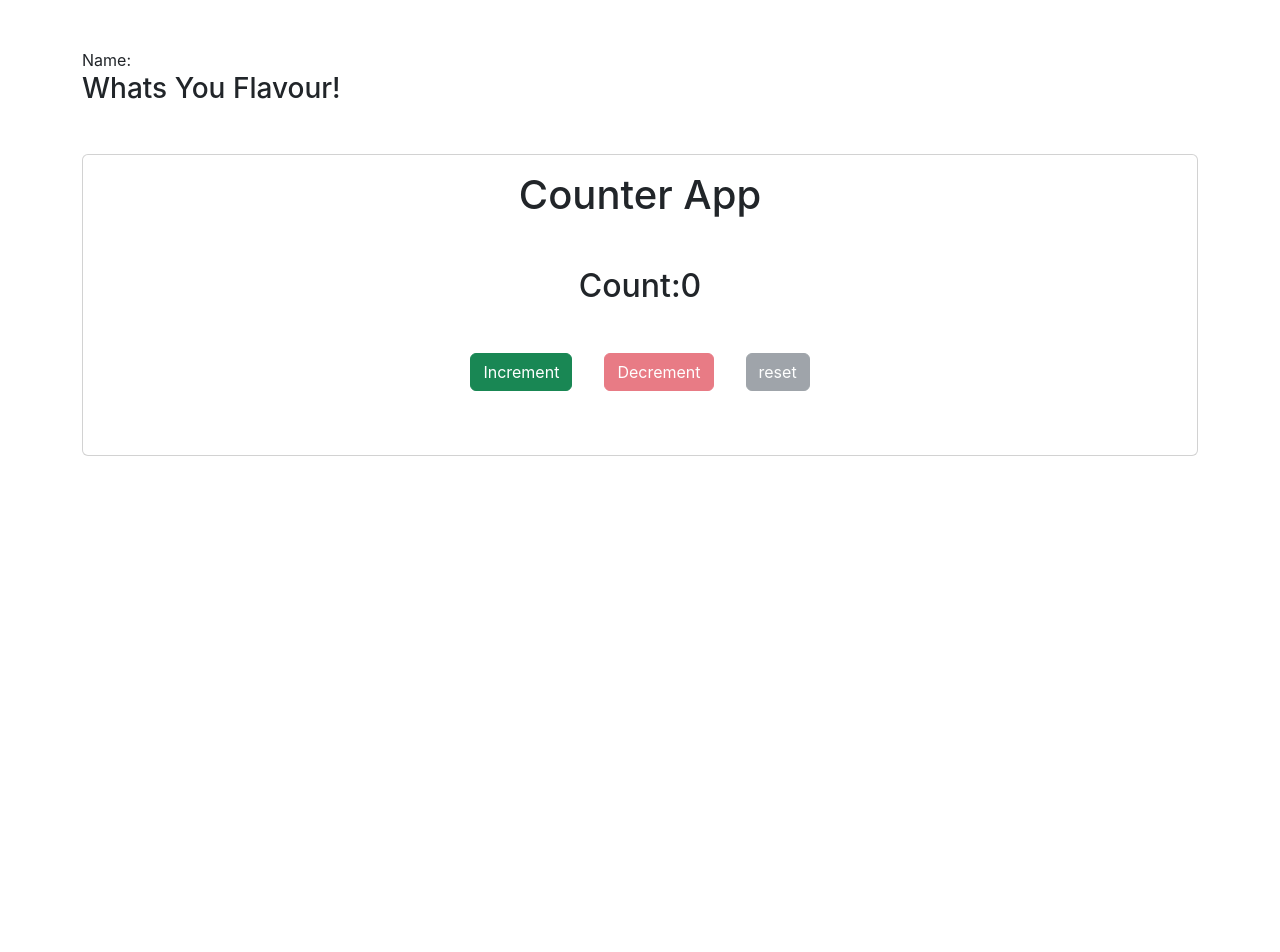
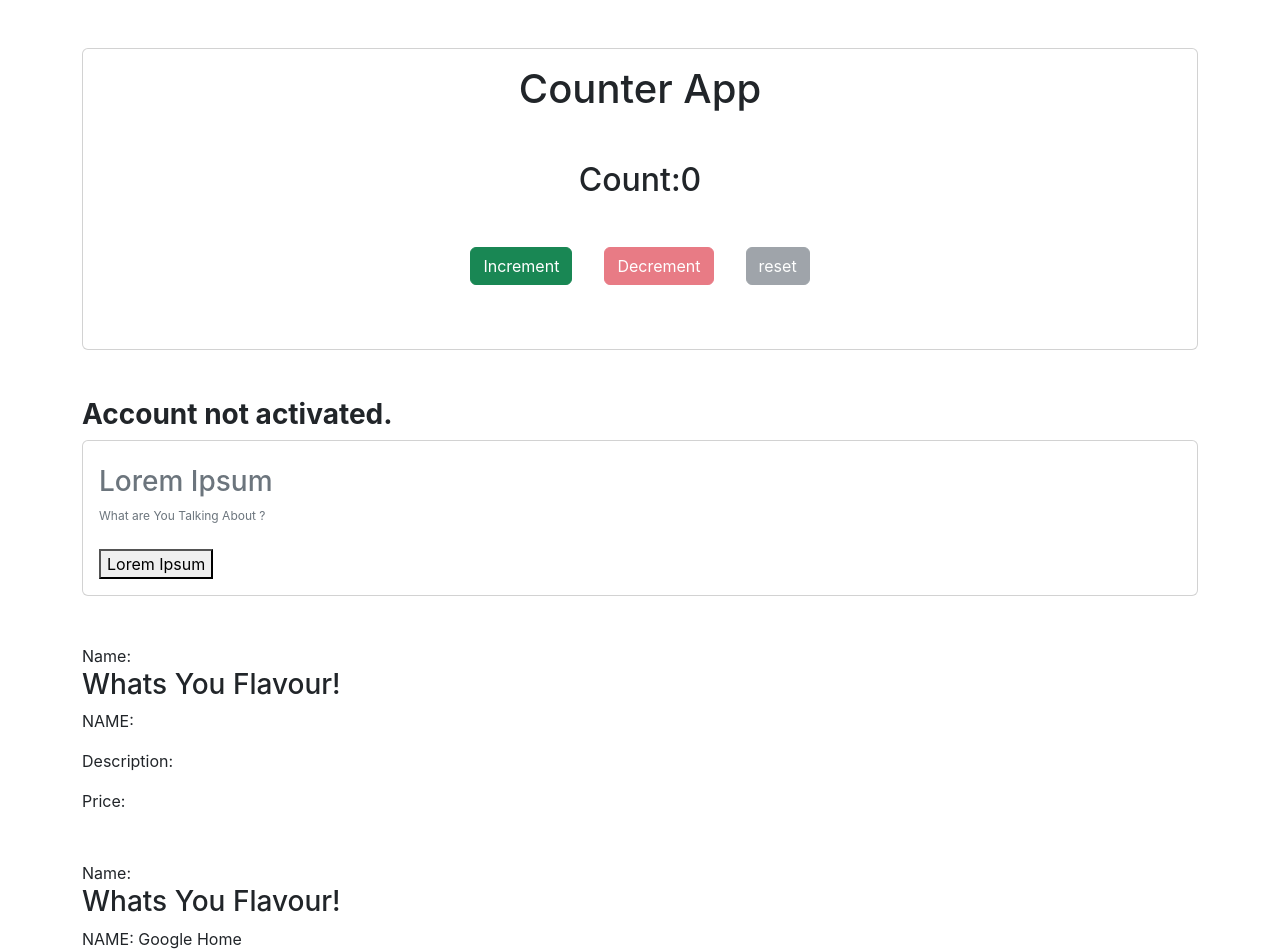
Before and after one commit to Viktahugo/CounterApp, a React (Create React App) app: page / in a window 1280 px wide. Shown: the top 952 px of the page. Before the commit the page ends 800 px from the top, so only its background shows below. Built offline with nearby package versions, Linux system fonts and the light colour scheme.

Commit message:
Add Another Component

```diff
--- /dev/null
+++ b/src/LeftCard.js
@@ -0,0 +1,30 @@
+import react from 'react'
+
+
+function LeftCard() {
+
+    return (
+
+   <div className="container my-5">
+        <h3 color="danger" className="d-none d-lg-block">
+          <strong>Account not activated.</strong>
+        </h3>
+
+            <div className="card">
+                <div top width="100%" alt="banner" />
+                        <div className="card-body">
+                        <div className=" card-text h3 mb-2 pt-2 font-weight-bold text-secondary">Lorem Ipsum</div>
+                        <div className="" className="text-secondary mb-4" style={{ fontSize: '0.75rem' }}>
+                            What are You Talking About ?
+                        </div>
+
+                             <button color="success" className="font-weight-bold">Lorem Ipsum</button>
+                        </div>
+            </div>
+    </div>
+
+
+    );
+  }
+
+  export default LeftCard;
--- a/src/Sidebar.js
+++ b/src/Sidebar.js
@@ -1,11 +1,17 @@
 import react from 'react'
 
-function Sidebar() {
+function Sidebar(props) {
 
     return (
       <div className="container my-5">
         Name: <h3> Whats You Flavour!</h3>
+
+
+        <p> NAME: {props.name} </p>
+        <p>Description: {props.description}</p>
+        <p>Price: {props.price}</p>
       </div>
+
     );
   }
 
--- a/src/index.js
+++ b/src/index.js
@@ -3,12 +3,19 @@ import ReactDOM from 'react-dom/client';
 import './index.css';
 import  App from './App.js';
 import Sidebar from './Sidebar.js'
+import LeftCard from './LeftCard.js'
 
 
 const root = ReactDOM.createRoot(document.getElementById('root'));
 root.render(
   <React.StrictMode>
+    <App />
+    <LeftCard />
     <Sidebar />
-    <App />
+    <Sidebar
+      name="Google Home"
+      description="All you can Eat"
+      price={59.99}
+    />
   </React.StrictMode>
 );
```
